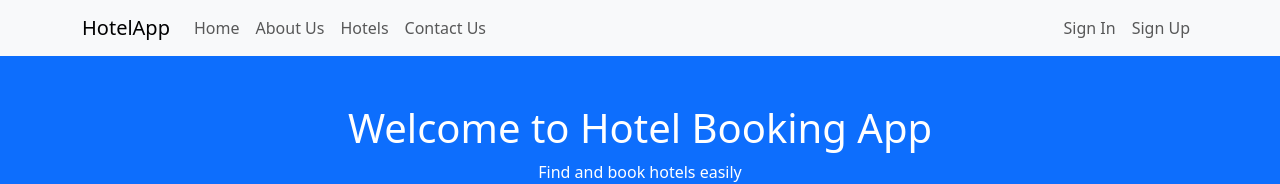
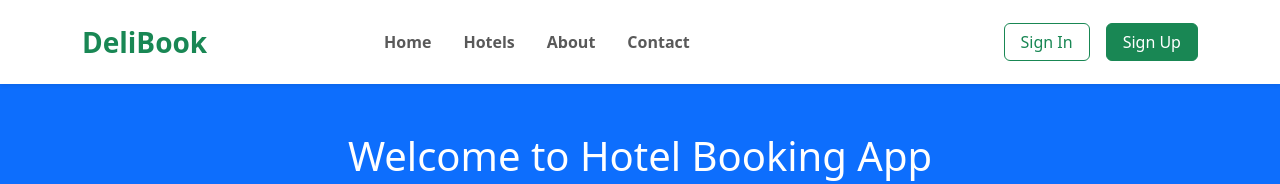
Before and after one commit to Pavanisr/Hotel-Booking-Website, a React (Create React App) app in the folder frontend/: page / in a window 1280 px wide. Shown: the top 184 px of the page. Built offline with nearby package versions, Linux system fonts and the light colour scheme; no server answers.

Commit message:
update navbar

```diff
--- a/frontend/src/components/Navbar.jsx
+++ b/frontend/src/components/Navbar.jsx
@@ -6,33 +6,65 @@ function Navbar() {
   const { user, logout } = useContext(AuthContext);
 
   return (
-    <nav className="navbar navbar-expand-lg navbar-light bg-light">
+    <nav className="navbar navbar-expand-lg bg-white shadow-sm py-3">
       <div className="container">
-        <Link className="navbar-brand" to="/">HotelApp</Link>
-        <button className="navbar-toggler" type="button" data-bs-toggle="collapse" data-bs-target="#navbarNav">
+        <Link className="navbar-brand fw-bold fs-3 text-success" to="/">
+          DeliBook
+        </Link>
+
+        <button
+          className="navbar-toggler"
+          type="button"
+          data-bs-toggle="collapse"
+          data-bs-target="#navbarNav"
+        >
           <span className="navbar-toggler-icon"></span>
         </button>
+
         <div className="collapse navbar-collapse" id="navbarNav">
-          <ul className="navbar-nav me-auto">
-            <li className="nav-item"><Link className="nav-link" to="/">Home</Link></li>
-            <li className="nav-item"><Link className="nav-link" to="/about">About Us</Link></li>
-            <li className="nav-item"><Link className="nav-link" to="/hotels">Hotels</Link></li>
-            <li className="nav-item"><Link className="nav-link" to="/contact">Contact Us</Link></li>
+          <ul className="navbar-nav mx-auto gap-3">
+            <li className="nav-item">
+              <Link className="nav-link fw-semibold" to="/">Home</Link>
+            </li>
+            <li className="nav-item">
+              <Link className="nav-link fw-semibold" to="/hotels">Hotels</Link>
+            </li>
+            <li className="nav-item">
+              <Link className="nav-link fw-semibold" to="/about">About</Link>
+            </li>
+            <li className="nav-item">
+              <Link className="nav-link fw-semibold" to="/contact">Contact</Link>
+            </li>
           </ul>
-          <ul className="navbar-nav ms-auto">
+
+          <ul className="navbar-nav ms-auto gap-3">
             {!user ? (
               <>
-                <li className="nav-item"><Link className="nav-link" to="/login">Sign In</Link></li>
-                <li className="nav-item"><Link className="nav-link" to="/register">Sign Up</Link></li>
+                <li className="nav-item">
+                  <Link className="btn btn-outline-success px-3" to="/login">Sign In</Link>
+                </li>
+                <li className="nav-item">
+                  <Link className="btn btn-success px-3" to="/register">Sign Up</Link>
+                </li>
               </>
             ) : (
               <li className="nav-item dropdown">
-                <span className="nav-link dropdown-toggle" role="button" data-bs-toggle="dropdown">
+                <span
+                  className="nav-link dropdown-toggle fw-semibold"
+                  role="button"
+                  data-bs-toggle="dropdown"
+                >
                   {user.name}
                 </span>
                 <ul className="dropdown-menu dropdown-menu-end">
-                  <li><Link className="dropdown-item" to="/profile">Profile</Link></li>
-                  <li><button className="dropdown-item" onClick={logout}>Logout</button></li>
+                  <li>
+                    <Link className="dropdown-item" to="/profile">Profile</Link>
+                  </li>
+                  <li>
+                    <button className="dropdown-item" onClick={logout}>
+                      Logout
+                    </button>
+                  </li>
                 </ul>
               </li>
             )}
--- a/frontend/src/components/hotels.jsx
+++ b/frontend/src/components/hotels.jsx
@@ -8,11 +8,11 @@ function Hotels() {
   const { user } = useContext(AuthContext);
 
   useEffect(() => {
-    axios.get("/hotels").then(res => setHotels(res.data));
+    axios.get("/api/hotels").then(res => setHotels(res.data));
   }, []);
 
   const handleSearch = () => {
-    axios.get(`/hotels?city=${city}`).then(res => setHotels(res.data));
+    axios.get(`/api/hotels?city=${city}`).then(res => setHotels(res.data));
   };
 
   const handleBook = (hotel) => {
--- a/frontend/src/pages/Home.jsx
+++ b/frontend/src/pages/Home.jsx
@@ -9,8 +9,9 @@ function Home() {
   return (
     <>
       <Hero />
+
+      <Hotels />
       <About />
-      <Hotels />
       <ContactUs />
       <Footer />
     </>
--- a/frontend/src/pages/login.jsx
+++ b/frontend/src/pages/login.jsx
@@ -0,0 +1,9 @@
+import React from 'react'
+
+function login() {
+  return (
+    <div>login</div>
+  )
+}
+
+export default login
--- a/frontend/src/pages/profile.jsx
+++ b/frontend/src/pages/profile.jsx
@@ -0,0 +1,9 @@
+import React from 'react'
+
+function profile() {
+  return (
+    <div>profile</div>
+  )
+}
+
+export default profile
--- a/frontend/src/pages/register.jsx
+++ b/frontend/src/pages/register.jsx
@@ -0,0 +1,9 @@
+import React from 'react'
+
+function register() {
+  return (
+    <div>register</div>
+  )
+}
+
+export default register
```
